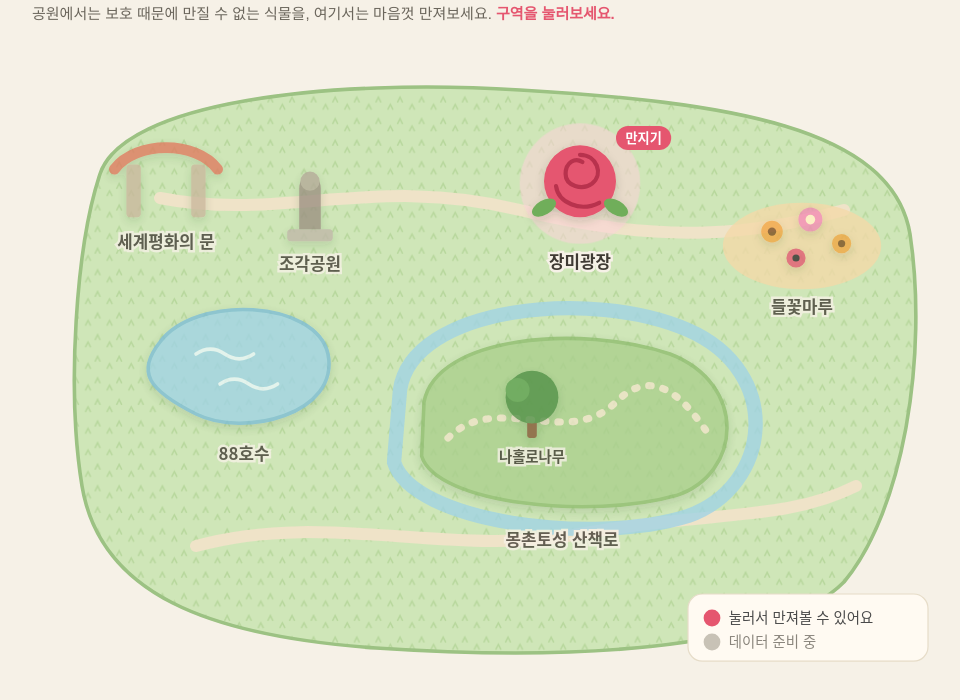
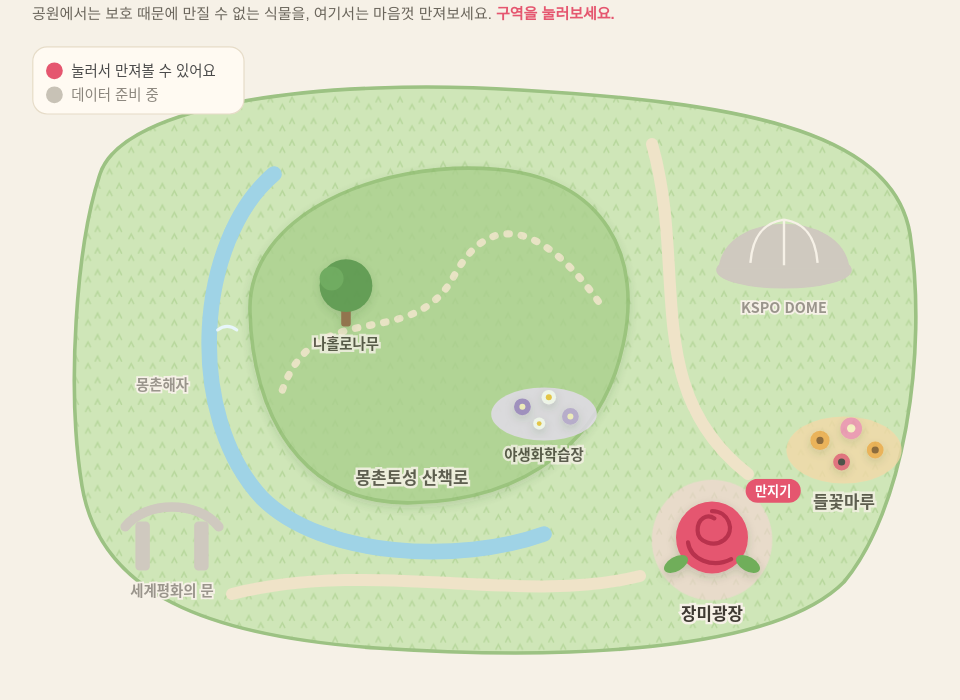
Before and after one commit to yshan03/malang-park, a plain HTML site: page index.html in a window 1280 px wide. Shown: the part 78-778 px from the top of the page, without its empty margins (144-1104 px from the left). Drawn offline with Linux system fonts and the light colour scheme.

Commit message:
지도 v0.2: 실제 방향 반영, 무리 재구성
- 장미광장·들꽃마루 남동, 세계평화의 문 남서 등 공식 안내도의 대략적인 방향 반영
- 야생화학습장 추가, 88호수·조각공원 제외
- 세계평화의 문·KSPO DOME·몽촌해자는 누를 수 없는 회색 장식으로

Co-Authored-By: Claude Opus 5.5 <noreply@anthropic.com>

```diff
--- a/index.html
+++ b/index.html
@@ -29,9 +29,9 @@
 <div class="wrap" id="wrap">
 <svg xmlns="http://www.w3.org/2000/svg" viewBox="0 0 800 560" font-family="'Apple SD Gothic Neo','Noto Sans KR','Noto Sans CJK KR',sans-serif">
   <!--
-    올림픽공원 일러스트 지도 시안 v0.1
+    올림픽공원 일러스트 지도 시안 v0.2 (실제 방향 반영, 2026-11-15)
     - 실제 지도를 따라 그린 것이 아니라, 구역의 대략적인 상대 위치만 참고한 일러스트입니다.
-    - 누를 수 있는 구역은 <g class="zone" data-zone="..."> 입니다.
+    - 누를 수 있는 구역은 <g class="zone" data-zone="..."> 입니다. 회색 <g class="landmark">는 방향 표시용 장식(누를 수 없음).
     - data-active="true" 인 구역만 실제 데이터(API)와 연결됩니다. 나머지는 "준비 중".
   -->
   <defs>
@@ -52,29 +52,89 @@
         fill="url(#grass)" stroke="#9cc283" stroke-width="3"/>
 
   <!-- 산책로 (장식용, 세부 길 아님) -->
-  <path d="M120 140 C 220 160, 300 120, 420 150 S 620 170, 690 150" fill="none" stroke="#efe3c8" stroke-width="10" stroke-linecap="round"/>
-  <path d="M150 430 C 260 400, 360 440, 470 420 S 640 410, 700 380" fill="none" stroke="#efe3c8" stroke-width="10" stroke-linecap="round"/>
+  <path d="M530 95 C 560 200, 520 300, 610 370" fill="none" stroke="#efe3c8" stroke-width="10" stroke-linecap="round"/>
+  <path d="M180 470 C 300 440, 420 480, 520 455" fill="none" stroke="#efe3c8" stroke-width="10" stroke-linecap="round"/>
 
-  <!-- ============ 구역들 ============ -->
+  <!-- ============ 장식 (누를 수 없음): 방향을 잡게 해 주는 회색 랜드마크 ============ -->
 
-  <!-- 평화의 문 (1경) -->
-  <g class="zone" id="zone-gate" data-zone="gate" data-name="세계평화의 문" data-active="false" tabindex="0" role="button" aria-label="세계평화의 문">
-    <circle class="zone-hit" cx="125" cy="140" r="52" fill="#fff8ec" opacity="0.001"/>
-    <g filter="url(#soft)">
-      <rect x="92" y="112" width="12" height="44" rx="3" fill="#c9b79c"/>
-      <rect x="146" y="112" width="12" height="44" rx="3" fill="#c9b79c"/>
-      <path d="M82 116 C 100 92, 150 92, 168 116" fill="none" stroke="#e07a5f" stroke-width="9" stroke-linecap="round"/>
-    </g>
-    <text class="zone-label" x="125" y="182" text-anchor="middle">세계평화의 문</text>
+  <!-- 몽촌해자 (3경): 토성을 서·남쪽으로 감싸는 물길 -->
+  <g class="landmark" id="deco-moat" aria-hidden="true">
+    <path d="M215 120 C 150 175, 140 320, 205 390 C 255 440, 370 445, 440 420" fill="none" stroke="#9fd3e6" stroke-width="13" stroke-linecap="round"/>
+    <path d="M168 250 q 8 -6 16 0" fill="none" stroke="#e8f6fb" stroke-width="2.5" stroke-linecap="round"/>
+    <text class="landmark-label" x="122" y="300" text-anchor="middle">몽촌해자</text>
   </g>
 
-  <!-- 장미광장 (9경) — 실제 API 연결 구역 -->
+  <!-- 세계평화의 문 (1경): 남서쪽 끝 -->
+  <g class="landmark" id="deco-gate" aria-hidden="true">
+    <rect x="100" y="410" width="11" height="40" rx="3"/>
+    <rect x="149" y="410" width="11" height="40" rx="3"/>
+    <path d="M91 414 C 108 392, 152 392, 169 414" fill="none" stroke-width="8" stroke-linecap="round"/>
+    <text class="landmark-label" x="130" y="472" text-anchor="middle">세계평화의 문</text>
+  </g>
+
+  <!-- KSPO DOME (체조경기장): 동쪽 -->
+  <g class="landmark" id="deco-dome" aria-hidden="true">
+    <ellipse cx="640" cy="200" rx="56" ry="15"/>
+    <path d="M586 198 C 592 150, 688 150, 694 198 Z"/>
+    <path d="M612 194 C 614 168, 626 160, 640 158 M668 194 C 666 168, 654 160, 640 158 M640 158 L 640 196" fill="none" stroke="#f6f1e7" stroke-width="2"/>
+    <text class="landmark-label" x="640" y="236" text-anchor="middle">KSPO DOME</text>
+  </g>
+
+  <!-- ============ 구역들 (누를 수 있음) ============ -->
+
+  <!-- 몽촌토성 산책로 (5경): 가운데~서쪽의 큰 언덕 -->
+  <g class="zone" id="zone-tosung" data-zone="tosung" data-name="몽촌토성 산책로" data-active="false" tabindex="0" role="button" aria-label="몽촌토성 산책로">
+    <path class="zone-hit" d="M195 235 C 192 155, 300 108, 400 116 C 492 124, 522 190, 506 262 C 490 338, 430 392, 330 394 C 236 396, 197 318, 195 235 Z"
+          fill="#a9cf8c" stroke="#8dbb6e" stroke-width="3" filter="url(#soft)"/>
+    <!-- 언덕 위 산책로 -->
+    <path d="M222 300 C 250 220, 330 270, 365 205 S 450 175, 488 230" fill="none" stroke="#efe3c8" stroke-width="6" stroke-linecap="round" stroke-dasharray="2 10"/>
+    <text class="zone-label" x="330" y="378" text-anchor="middle">몽촌토성 산책로</text>
+  </g>
+
+  <!-- 나홀로나무 (6경): 토성 위 서쪽 -->
+  <g class="zone" id="zone-lonetree" data-zone="lonetree" data-name="나홀로나무" data-active="false" tabindex="0" role="button" aria-label="나홀로나무">
+    <circle class="zone-hit" cx="275" cy="225" r="34" fill="#fff" opacity="0.001"/>
+    <g filter="url(#soft)">
+      <rect x="271" y="225" width="8" height="22" rx="2" fill="#8a5a3b"/>
+      <circle cx="275" cy="213" r="22" fill="#4f8f45"/>
+      <circle cx="263" cy="207" r="10" fill="#5fa152"/>
+    </g>
+    <text class="zone-label small" x="275" y="266" text-anchor="middle">나홀로나무</text>
+  </g>
+
+  <!-- 야생화학습장: 토성 남동쪽 자락 -->
+  <g class="zone" id="zone-wildlab" data-zone="wildlab" data-name="야생화학습장" data-active="false" tabindex="0" role="button" aria-label="야생화학습장">
+    <circle class="zone-hit" cx="440" cy="318" r="44" fill="#fff" opacity="0.001"/>
+    <ellipse cx="440" cy="320" rx="44" ry="22" fill="#e6dcf0"/>
+    <g filter="url(#soft)">
+      <g transform="translate(422 314)"><circle r="7" fill="#9b7fc9"/><circle r="2.5" fill="#fff3c4"/></g>
+      <g transform="translate(444 306)"><circle r="6" fill="#ffffff"/><circle r="2.5" fill="#f2c230"/></g>
+      <g transform="translate(462 322)"><circle r="7" fill="#b9a3da"/><circle r="2.5" fill="#fff3c4"/></g>
+      <g transform="translate(436 328)"><circle r="5" fill="#ffffff"/><circle r="2" fill="#f2c230"/></g>
+    </g>
+    <text class="zone-label small" x="440" y="358" text-anchor="middle">야생화학습장</text>
+  </g>
+
+  <!-- 들꽃마루 (8경): 남동, 장미광장 옆 -->
+  <g class="zone" id="zone-wildflower" data-zone="wildflower" data-name="들꽃마루" data-active="false" tabindex="0" role="button" aria-label="들꽃마루">
+    <circle class="zone-hit" cx="690" cy="345" r="54" fill="#fff" opacity="0.001"/>
+    <ellipse cx="690" cy="350" rx="48" ry="28" fill="#f4d9a8"/>
+    <g filter="url(#soft)">
+      <g transform="translate(670 342)"><circle r="8" fill="#f2a541"/><circle r="3" fill="#7a4b1d"/></g>
+      <g transform="translate(696 332)"><circle r="9" fill="#f28ab2"/><circle r="3.5" fill="#fff3c4"/></g>
+      <g transform="translate(716 350)"><circle r="7" fill="#f2a541"/><circle r="3" fill="#7a4b1d"/></g>
+      <g transform="translate(688 360)"><circle r="7" fill="#e5566f"/><circle r="3" fill="#2b2b2b"/></g>
+    </g>
+    <text class="zone-label" x="690" y="398" text-anchor="middle">들꽃마루</text>
+  </g>
+
+  <!-- 장미광장 (9경): 남동쪽 — 실제 API 연결 구역 -->
   <g class="zone" id="zone-rose" data-zone="rose" data-name="장미광장" data-active="true" tabindex="0" role="button" aria-label="장미광장">
-    <circle class="zone-hit" cx="470" cy="135" r="62" fill="#fde2e4" opacity="0.001"/>
-    <circle class="zone-glow" cx="470" cy="128" r="50" fill="#fbd3d9"/>
+    <circle class="zone-hit" cx="580" cy="432" r="62" fill="#fde2e4" opacity="0.001"/>
+    <circle class="zone-glow" cx="580" cy="425" r="50" fill="#fbd3d9"/>
     <g filter="url(#soft)">
       <!-- 방사형 화단 느낌의 장미 -->
-      <g transform="translate(470 126)">
+      <g transform="translate(580 423)">
         <circle r="30" fill="#e5566f"/>
         <path d="M0 -22 C 14 -22, 20 -6, 10 2 C 2 8, -12 4, -12 -6 C -12 -16, -4 -20, 2 -16" fill="none" stroke="#b8324d" stroke-width="3.5" stroke-linecap="round"/>
         <path d="M-20 4 C -18 18, 0 26, 16 18" fill="none" stroke="#b8324d" stroke-width="3.5" stroke-linecap="round"/>
@@ -82,83 +142,29 @@
         <ellipse cx="30" cy="22" rx="11" ry="6" fill="#6fae5a" transform="rotate(30 30 22)"/>
       </g>
     </g>
-    <text class="zone-label" x="470" y="198" text-anchor="middle">장미광장</text>
+    <text class="zone-label" x="580" y="492" text-anchor="middle">장미광장</text>
     <g class="zone-badge">
-      <rect x="500" y="80" width="46" height="20" rx="10" fill="#e5566f"/>
-      <text x="523" y="94" text-anchor="middle" font-size="11" fill="#fff" font-weight="700">만지기</text>
+      <rect x="608" y="374" width="46" height="20" rx="10" fill="#e5566f"/>
+      <text x="631" y="388" text-anchor="middle" font-size="11" fill="#fff" font-weight="700">만지기</text>
     </g>
   </g>
 
-  <!-- 들꽃마루 (8경) -->
-  <g class="zone" id="zone-wildflower" data-zone="wildflower" data-name="들꽃마루" data-active="false" tabindex="0" role="button" aria-label="들꽃마루">
-    <circle class="zone-hit" cx="655" cy="175" r="62" fill="#fff" opacity="0.001"/>
-    <ellipse cx="655" cy="180" rx="66" ry="36" fill="#f4d9a8"/>
-    <g filter="url(#soft)">
-      <g transform="translate(630 168)"><circle r="9" fill="#f2a541"/><circle r="3.5" fill="#7a4b1d"/></g>
-      <g transform="translate(662 158)"><circle r="10" fill="#f28ab2"/><circle r="4" fill="#fff3c4"/></g>
-      <g transform="translate(688 178)"><circle r="8" fill="#f2a541"/><circle r="3" fill="#7a4b1d"/></g>
-      <g transform="translate(650 190)"><circle r="8" fill="#e5566f"/><circle r="3" fill="#2b2b2b"/></g>
-    </g>
-    <text class="zone-label" x="655" y="236" text-anchor="middle">들꽃마루</text>
-  </g>
-
-  <!-- 88호수 (7경) -->
-  <g class="zone" id="zone-lake" data-zone="lake" data-name="88호수" data-active="false" tabindex="0" role="button" aria-label="88호수">
-    <path class="zone-hit" d="M120 260 C 150 220, 250 225, 260 270 C 270 320, 190 340, 150 320 C 110 300, 100 285, 120 260 Z" fill="#9fd3e6" stroke="#7bbcd6" stroke-width="3" filter="url(#soft)"/>
-    <path d="M150 270 q 12 -8 24 0 t 24 0" fill="none" stroke="#e8f6fb" stroke-width="3" stroke-linecap="round"/>
-    <path d="M170 295 q 12 -8 24 0 t 24 0" fill="none" stroke="#e8f6fb" stroke-width="3" stroke-linecap="round"/>
-    <text class="zone-label" x="190" y="358" text-anchor="middle">88호수</text>
-  </g>
-
-  <!-- 몽촌토성 산책로 + 몽촌해자 (3경, 5경) -->
-  <g class="zone" id="zone-tosung" data-zone="tosung" data-name="몽촌토성 산책로" data-active="false" tabindex="0" role="button" aria-label="몽촌토성 산책로">
-    <!-- 해자(물길) -->
-    <path d="M320 300 C 330 230, 480 215, 560 250 C 640 285, 630 380, 560 405 C 480 430, 330 410, 315 360 Z"
-          fill="none" stroke="#9fd3e6" stroke-width="12" stroke-linejoin="round"/>
-    <!-- 토성(언덕) -->
-    <path class="zone-hit" d="M340 310 C 350 255, 470 245, 545 270 C 610 295, 605 370, 550 388 C 480 408, 350 395, 338 355 Z"
-          fill="#a9cf8c" stroke="#8dbb6e" stroke-width="3" filter="url(#soft)"/>
-    <!-- 산책로 -->
-    <path d="M360 340 C 400 300, 460 350, 500 310 S 570 330, 580 340" fill="none" stroke="#efe3c8" stroke-width="6" stroke-linecap="round" stroke-dasharray="2 10"/>
-    <text class="zone-label" x="455" y="430" text-anchor="middle">몽촌토성 산책로</text>
-  </g>
-
-  <!-- 나홀로나무 (6경) — 토성 위에 올려 둠 -->
-  <g class="zone" id="zone-lonetree" data-zone="lonetree" data-name="나홀로나무" data-active="false" tabindex="0" role="button" aria-label="나홀로나무">
-    <circle class="zone-hit" cx="430" cy="318" r="34" fill="#fff" opacity="0.001"/>
-    <g filter="url(#soft)">
-      <rect x="426" y="318" width="8" height="22" rx="2" fill="#8a5a3b"/>
-      <circle cx="430" cy="306" r="22" fill="#4f8f45"/>
-      <circle cx="418" cy="300" r="10" fill="#5fa152"/>
-    </g>
-    <text class="zone-label small" x="430" y="360" text-anchor="middle">나홀로나무</text>
-  </g>
-
-  <!-- 조각공원 (2경 엄지손가락, 4경 대화) -->
-  <g class="zone" id="zone-sculpture" data-zone="sculpture" data-name="조각공원" data-active="false" tabindex="0" role="button" aria-label="조각공원">
-    <circle class="zone-hit" cx="245" cy="155" r="50" fill="#fff" opacity="0.001"/>
-    <g filter="url(#soft)">
-      <rect x="226" y="166" width="38" height="10" rx="3" fill="#bfb6a8"/>
-      <!-- 추상 조형물 -->
-      <path d="M236 166 L 236 132 C 236 118, 254 118, 254 132 L 254 166 Z" fill="#9a8f80"/>
-      <circle cx="245" cy="126" r="8" fill="#b3a898"/>
-    </g>
-    <text class="zone-label" x="245" y="200" text-anchor="middle">조각공원</text>
-  </g>
-
-  <!-- 범례 -->
-  <g transform="translate(560 470)">
-    <rect width="200" height="56" rx="12" fill="#fffaf2" stroke="#e6dcc8"/>
-    <circle cx="20" cy="20" r="7" fill="#e5566f"/>
-    <text x="34" y="24" font-size="12" fill="#4a4a4a">눌러서 만져볼 수 있어요</text>
-    <circle cx="20" cy="40" r="7" fill="#c8c2b6"/>
-    <text x="34" y="44" font-size="12" fill="#8a857c">데이터 준비 중</text>
+  <!-- 범례 (왼쪽 위 빈 곳) -->
+  <g transform="translate(14 14)">
+    <rect width="176" height="56" rx="12" fill="#fffaf2" stroke="#e6dcc8"/>
+    <circle cx="18" cy="20" r="7" fill="#e5566f"/>
+    <text x="32" y="24" font-size="12" fill="#4a4a4a">눌러서 만져볼 수 있어요</text>
+    <circle cx="18" cy="40" r="7" fill="#c8c2b6"/>
+    <text x="32" y="44" font-size="12" fill="#8a857c">데이터 준비 중</text>
   </g>
 
   <style>
     .zone { cursor: pointer; outline: none; }
     .zone-label { font-size: 14px; font-weight: 700; fill: #3f3a33; paint-order: stroke; stroke: #f6f1e7; stroke-width: 4px; }
     .zone-label.small { font-size: 12px; }
+    /* 회색 랜드마크 장식: 누를 수 없음, 방향 잡기용 */
+    .landmark { pointer-events: none; fill: #cfc9bf; stroke: #cfc9bf; }
+    .landmark-label { font-size: 12px; font-weight: 600; fill: #9a958c; stroke: #f6f1e7; stroke-width: 3px; paint-order: stroke; }
     /* 마우스 올림·누름 때의 출렁임은 아래 script의 '젤리' 코드가 담당 */
     .zone[data-active="false"] { opacity: .78; transition: opacity .25s; }
     .zone[data-active="false"]:hover { opacity: 1; }
```
Also changed, not shown: js/zones.js (+6 -7 lines).
